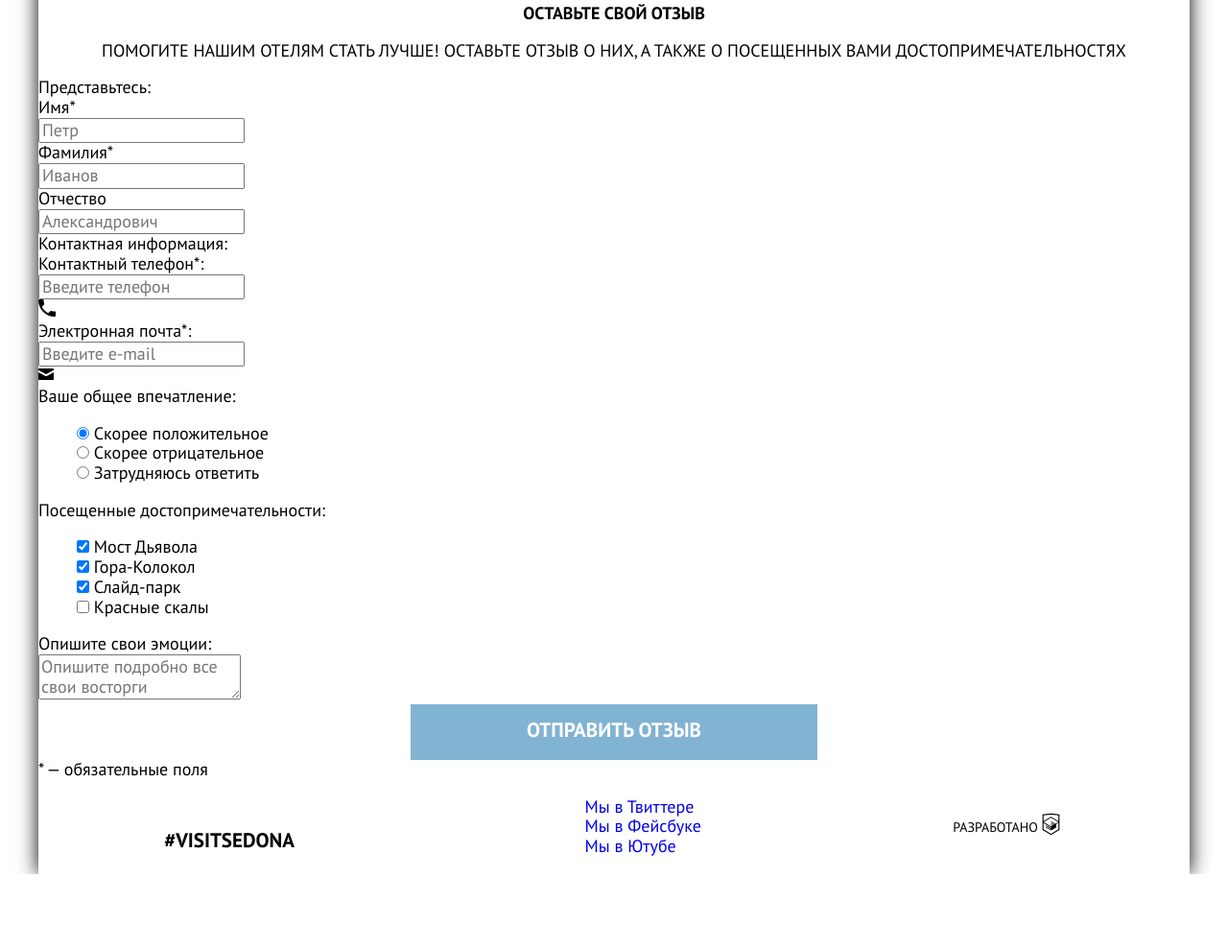
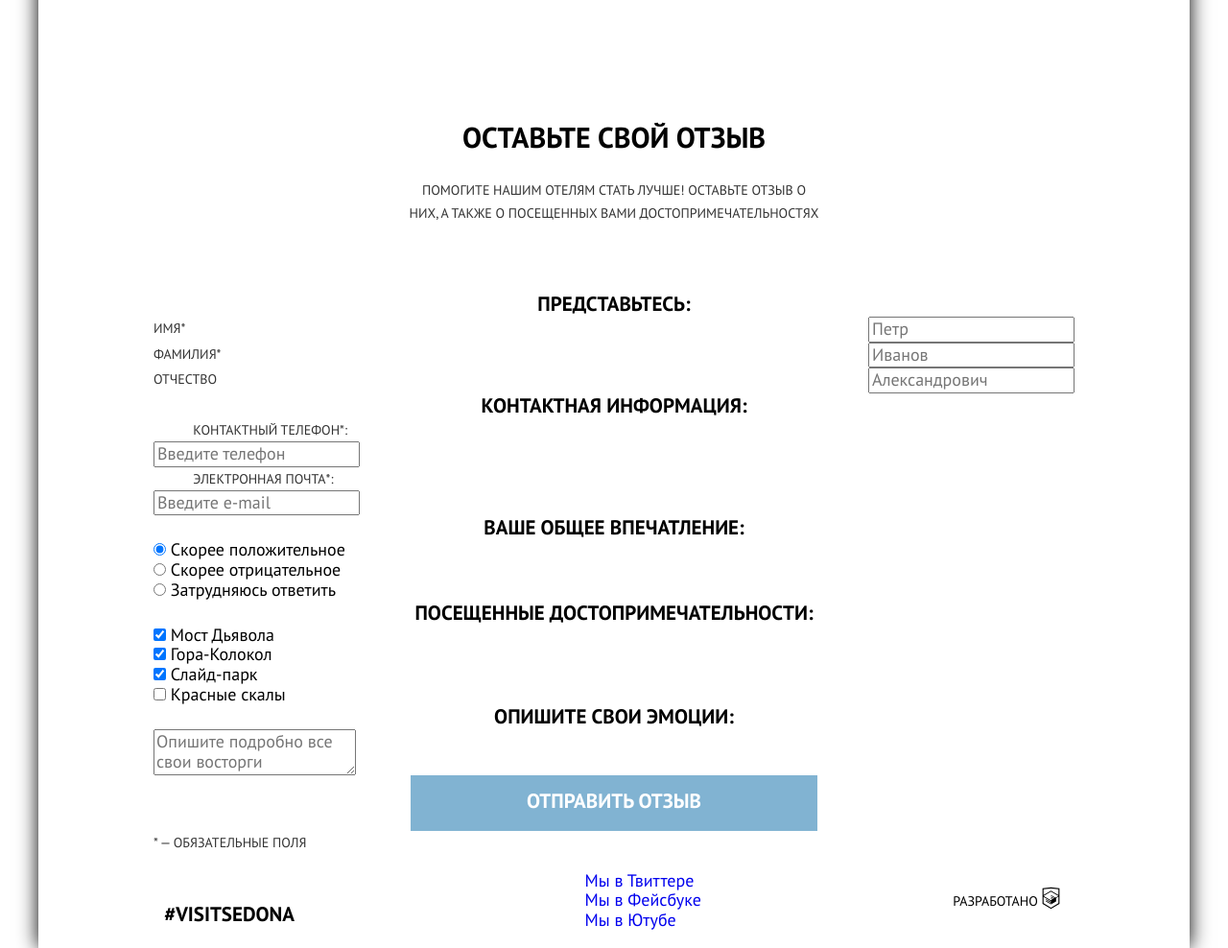
Before and after one commit to WeAreTheYouth/1210017-sedona-20, a website: page source/form.html in a window 1280 px wide. Shown: the part 588-1576 px from the top of the page at 96% size. Before the commit the page ends 1499 px from the top, so only its background shows below. Drawn offline with nearby package versions, Linux system fonts and the light colour scheme; files that its build step writes are made by us from their sources.

Commit message:
переделал разметку формы

```diff
--- a/source/form.html
+++ b/source/form.html
@@ -52,101 +52,89 @@
             </p>
           </div>
           <section class="review__main">
-            <form class="review__form" action="https://echo.htmlacademy.ru" method="get">
-              <fieldset class="form__introduce">
-                <legend class="form-title form-title--introduce">Представьтесь:</legend>
-                <div>
-                  <label class="form__introduce-label" for="firstname">Имя*</label>
-                  <div class="text-input">
-                    <input class="form__introduce-input" type="text" name="firstname" id="firstname" placeholder="Петр">
+            <form class="form" action="https://echo.htmlacademy.ru" method="post">
+              <fieldset class="form__item form__item--type-1">
+                <legend class="form__item-title">Представьтесь:</legend>
+                <div class="entry-field entry-field--introduce">
+                  <label class="entry-field-title" for="firstname">Имя*</label>
+                  <div class="entry-field-input">
+                    <input type="text" name="firstname" id="firstname" placeholder="Петр" required>
                   </div>
-                  <label class="form__introduce-label" for="lastname">Фамилия*</label>
-                  <div class="text-input">
-                    <input class="form__introduce-input" type="text" name="lastname" id="lastname" placeholder="Иванов">
+                </div>
+                <div class="entry-field entry-field--introduce">
+                  <label class="entry-field-title" for="lastname">Фамилия*</label>
+                  <div class="entry-field-input">
+                    <input type="text" name="lastname" id="lastname" placeholder="Иванов" required>
                   </div>
-                  <label class="form__introduce-label" for="patronymic">Отчество</label>
-                  <div class="text-input">
-                    <input class="form__introduce-input" type="text" name="patronymic" id="patronymic" placeholder="Александрович">
+                </div>
+                <div class="entry-field entry-field--introduce">
+                  <label class="entry-field-title" for="patronymic">Отчество</label>
+                  <div class="entry-field-input">
+                    <input type="text" name="patronymic" id="patronymic" placeholder="Александрович">
                   </div>
                 </div>
               </fieldset>
-              <fieldset class="form__contacts">
-                <legend class="form-title form-title--contacts">Контактная информация:</legend>
-                <div class="form__contacts--phone">
-                  <label for="phone">Контактный телефон*:</label>
-                  <div class="text-input">
-                    <input type="tel" name="phone" id="phone" placeholder="Введите телефон">
-                    <div>
-                      <svg version="1.0" id="Layer_1" xmlns="http://www.w3.org/2000/svg" xmlns:xlink="http://www.w3.org/1999/xlink" x="0px" y="0px" width="18px" height="18px" viewBox="0 0 18 18" enable-background="new 0 0 18 18" xml:space="preserve">
-                        <g id="Page-1">
-                          <g id="Icons-Communication" transform="translate(-85.000000, -126.000000)">
-                            <g id="phone" transform="translate(85.000000, 126.000000)">
-                              <path id="Shape" fill="#010101" d="M3.6,7.8C5,10.6,7.4,12.9,10.2,14.4l2.2-2.2c0.3-0.3,0.699-0.4,1-0.2c1.1,0.4,2.3,0.6,3.6,0.6 c0.6,0,1,0.4,1,1V17c0,0.6-0.4,1-1,1C7.6,18,0,10.4,0,1c0-0.6,0.4-1,1-1h3.5c0.6,0,1,0.4,1,1c0,1.2,0.2,2.4,0.6,3.6 c0.1,0.3,0,0.7-0.2,1L3.6,7.8L3.6,7.8z"/>
-                            </g>
-                          </g>
-                        </g>
-                      </svg>
-                    </div>
+              <fieldset class="form__item form__item--type-2">
+                <legend class="form__item-title">Контактная информация:</legend>
+                <div class="entry-field entry-field--contacts">
+                  <label class="entry-field-title entry-field-title--contacts" for="phone">Контактный телефон*:</label>
+                  <div class="entry-field-input">
+                    <input type="tel" name="phone" id="phone" placeholder="Введите телефон" required>
                   </div>
                 </div>
-                <div class="form__contacts--phone">
-                  <label for="email">Электронная почта*:</label>
-                  <div class="text-input">
-                    <input type="email" name="email" id="email" placeholder="Введите e-mail">
-                    <div>
-                      <svg version="1.1" id="Layer_1" xmlns="http://www.w3.org/2000/svg" xmlns:xlink="http://www.w3.org/1999/xlink" x="0px" y="0px" width="16px" height="16px" viewBox="0 0 16 16" enable-background="new 0 0 16 16" xml:space="preserve">
-                        <path d="M8,10c-0.266,0-0.5-0.094-1-0.336L0,6v7c0,0.55,0.45,1,1,1h14c0.55,0,1-0.45,1-1V6L9,9.664C8.5,9.906,8.266,10,8,10z M15,2 H1C0.45,2,0,2.45,0,3v0.758l8,4.205l8-4.205V3C16,2.45,15.55,2,15,2z"/>
-                      </svg>
-                    </div>
+                <div class="entry-field entry-field--contacts">
+                  <label class="entry-field-title entry-field-title--contacts" for="email">Электронная почта*:</label>
+                  <div class="entry-field-input">
+                    <input type="email" name="email" id="email" placeholder="Введите e-mail" required>
                   </div>
                 </div>
               </fieldset>
-              <fieldset class="form__impressions">
-                <legend class="form-title form-title--impressions">Ваше общее впечатление:</legend>
-                <ul>
-                  <li>
-                    <input class="review__form-radio-input" type="radio" name="impressions" value="positive" id="filter-positive" checked>
-                    <label class="form__impressions-label" for="filter-positive">Скорее положительное</label>
+              <fieldset class="form__item form__item--type-3">
+                <legend class="form__item-title">Ваше общее впечатление:</legend>
+                <ul class="radio">
+                  <li class="radio__item">
+                    <input class="radio__item-input" type="radio" name="impressions" value="positive" id="filter-positive" checked>
+                    <label class="radio__item-label" for="filter-positive">Скорее положительное</label>
                   </li>
-                  <li>
-                    <input class="review__form-radio-input" type="radio" name="impressions" value="negative" id="filter-negative">
-                    <label class="form__impressions-label" for="filter-negative">Скорее отрицательное</label>
+                  <li class="radio__item">
+                    <input class="radio__item-input" type="radio" name="impressions" value="negative" id="filter-negative">
+                    <label class="radio__item-label" for="filter-negative">Скорее отрицательное</label>
                   </li>
-                  <li>
-                    <input class="review__form-radio-input" type="radio" name="impressions" value="uncertain" id="filter-uncertain">
-                    <label class="form__impressions-label" for="filter-uncertain">Затрудняюсь ответить</label>
+                  <li class="radio__item">
+                    <input class="radio__item-input" type="radio" name="impressions" value="uncertain" id="filter-uncertain">
+                    <label class="radio__item-label" for="filter-uncertain">Затрудняюсь ответить</label>
                   </li>
                 </ul>
               </fieldset>
-              <fieldset class="form__attractions">
-                <legend class="form-title form-title--attractions">Посещенные достопримечательности:</legend>
-                <ul>
-                  <li>
-                    <input class="review__form-check-input" type="checkbox" name="bridge" id="filter-bridge" checked>
-                    <label class="review__form-check-label" for="filter-bridge">Мост Дьявола</label>
+              <fieldset class="form__item form__item--type-4">
+                <legend class="form__item-title ">Посещенные достопримечательности:</legend>
+                <ul class="checkbox">
+                  <li class="checkbox__item">
+                    <input class="checkbox__item-input" type="checkbox" name="bridge" id="filter-bridge" checked>
+                    <label class="checkbox__item-label" for="filter-bridge">Мост Дьявола</label>
                   </li>
-                  <li>
-                    <input class="review__form-check-input" type="checkbox" name="mountain" id="filter-mountain" checked>
-                    <label class="review__form-check-label" for="filter-mountain">Гора-Колокол</label>
+                  <li class="checkbox__item">
+                    <input class="checkbox__item-input" type="checkbox" name="mountain" id="filter-mountain" checked>
+                    <label class="checkbox__item-label" for="filter-mountain">Гора-Колокол</label>
                   </li>
-                  <li>
-                    <input class="review__form-check-input" type="checkbox" name="park" id="filter-park" checked>
-                    <label class="review__form-check-label" for="filter-park">Слайд-парк</label>
+                  <li class="checkbox__item">
+                    <input class="checkbox__item-input" type="checkbox" name="park" id="filter-park" checked>
+                    <label class="checkbox__item-label" for="filter-park">Слайд-парк</label>
                   </li>
-                  <li>
-                    <input class="review__form-check-input" type="checkbox" name="rocks" id="filter-rocks">
-                    <label class="review__form-check-label" for="filter-rocks">Красные скалы</label>
+                  <li class="checkbox__item">
+                    <input class="checkbox__item-input" type="checkbox" name="rocks" id="filter-rocks">
+                    <label class="checkbox__item-label" for="filter-rocks">Красные скалы</label>
                   </li>
                 </ul>
               </fieldset>
-              <fieldset class="form__emotion">
-                <legend class="form-title form-title--emotion">Опишите свои эмоции:</legend>
-                <div class="text-input">
+              <fieldset class="form__item form__item--type-5">
+                <legend class="form__item-title">Опишите свои эмоции:</legend>
+                <div class="entry-field entry-field--textarea">
                   <textarea name="emotion" id="emotion" placeholder="Опишите подробно все свои восторги"></textarea>
                 </div>
               </fieldset>
               <button class="button" type="submit">Отправить отзыв</button>
-              <span>* — обязательные поля</span>
+              <span class="form__memo">* — обязательные поля</span>
             </form>
           </section>
         </section>
--- a/source/sass/blocks/review.scss
+++ b/source/sass/blocks/review.scss
@@ -1,18 +1,140 @@
+.review__header {
+    padding-top: 36px;
+    padding-left: 2.5%;
+    padding-right: 2.5%;
+    padding-bottom: 16px;
+}
+
 .review__title {
     font-size: 18px;
+    line-height: 26px;
     font-weight: bold;
     text-transform: uppercase;
     text-align: center;
 }
 
 .review__intro {
-    font-size: 18px;
+    color: $darkgray;
+    font-size: 14px;
+    line-height: 24px;
     text-transform: uppercase;
     text-align: center;
 }
+
+@media (min-width: $tablet-width) {
+    .review__header {
+        padding-top: 65px;
+        padding-left: 22%;
+        padding-right: 22%;
+        padding-bottom: 62px;
+    }
+
+    .review__title {
+        font-size: 30px;
+    }
+}
+
+@media (min-width: $desktop-width) {
+    .review__header {
+        padding-top: 114px;
+        padding-left: 32%;
+        padding-right: 32%;
+        padding-bottom: 56px;
+    }
+}
+
+
 
 fieldset {
     padding: 0;
     margin: 0;
     border: none;
-  }
+}
+
+.form {
+    padding-left: 6.25%;
+    padding-right: 6.25%;
+}
+
+@media (min-width: $tablet-width) {
+    .form {
+        padding-left: 7.82%;
+        padding-right: 7.82%;
+    }
+}
+
+@media (min-width: $desktop-width) {
+    .form {
+        padding-left: 10%;
+        padding-right: 10%;
+    }
+}
+
+.form__item-title {
+    font-size: 18px;
+    line-height: 26px;
+    font-weight: bold;
+    text-transform: uppercase;
+    text-align: center;
+}
+
+@media (min-width: $tablet-width) {
+    .form__item-title {
+        font-size: 21px;
+    }
+}
+
+
+
+
+
+
+
+
+.entry-field {
+    display: flex;
+    justify-content: space-between;
+}
+
+.entry-field--contacts {
+    flex-direction: column;
+}
+
+.entry-field-title{
+    color: $darkgray;
+    font-size: 14px;
+    line-height: 24px;
+    text-transform: uppercase;
+}
+
+.entry-field-title--contacts {
+    padding-left: 4.29%;
+}
+
+.radio,
+.checkbox {
+    padding: 0;
+    margin: 0;
+}
+
+.radio__item-input,
+.checkbox__item-input {
+    font-size: 18px;
+    line-height: 26px;
+    font-weight: bold;
+}
+
+
+
+.form__memo {
+    color: $darkgray;
+    font-size: 14px;
+    line-height: 24px;
+    text-transform: uppercase;
+}
+
+@media (max-width: $mobile-width-only) {
+    .form__memo {
+        display: none;
+    }
+}
```
Also changed, not shown: source/sass/blocks/features.scss (+9 -5 lines).
